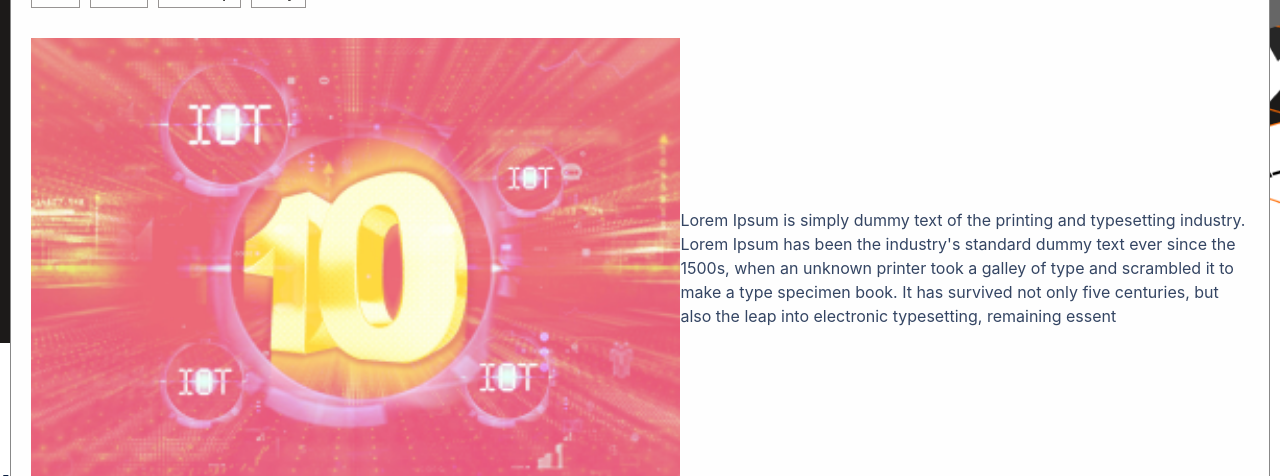
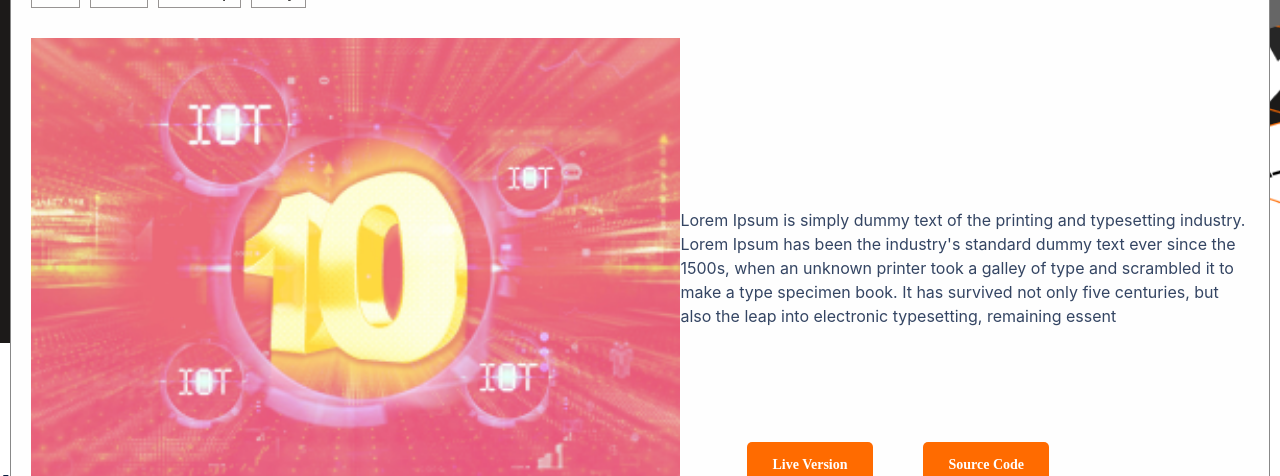
Before and after one commit to DevKaranJ/DevPortfolio, a website: page index.html in a window 1280 px wide. Both pictures are taken after a click on the link "See project". Shown: the part 324-800 px from the top of the page. Drawn offline with Linux system fonts and the light colour scheme.

Commit message:
Design update

```diff
--- a/modal.css
+++ b/modal.css
@@ -113,6 +113,8 @@
       font-size: 14px;
       gap: 5%;
       padding: 0 200px 0  0;
+      margin-top: -75px;
+
     }
 
     .modalProjectLinks a {
```
